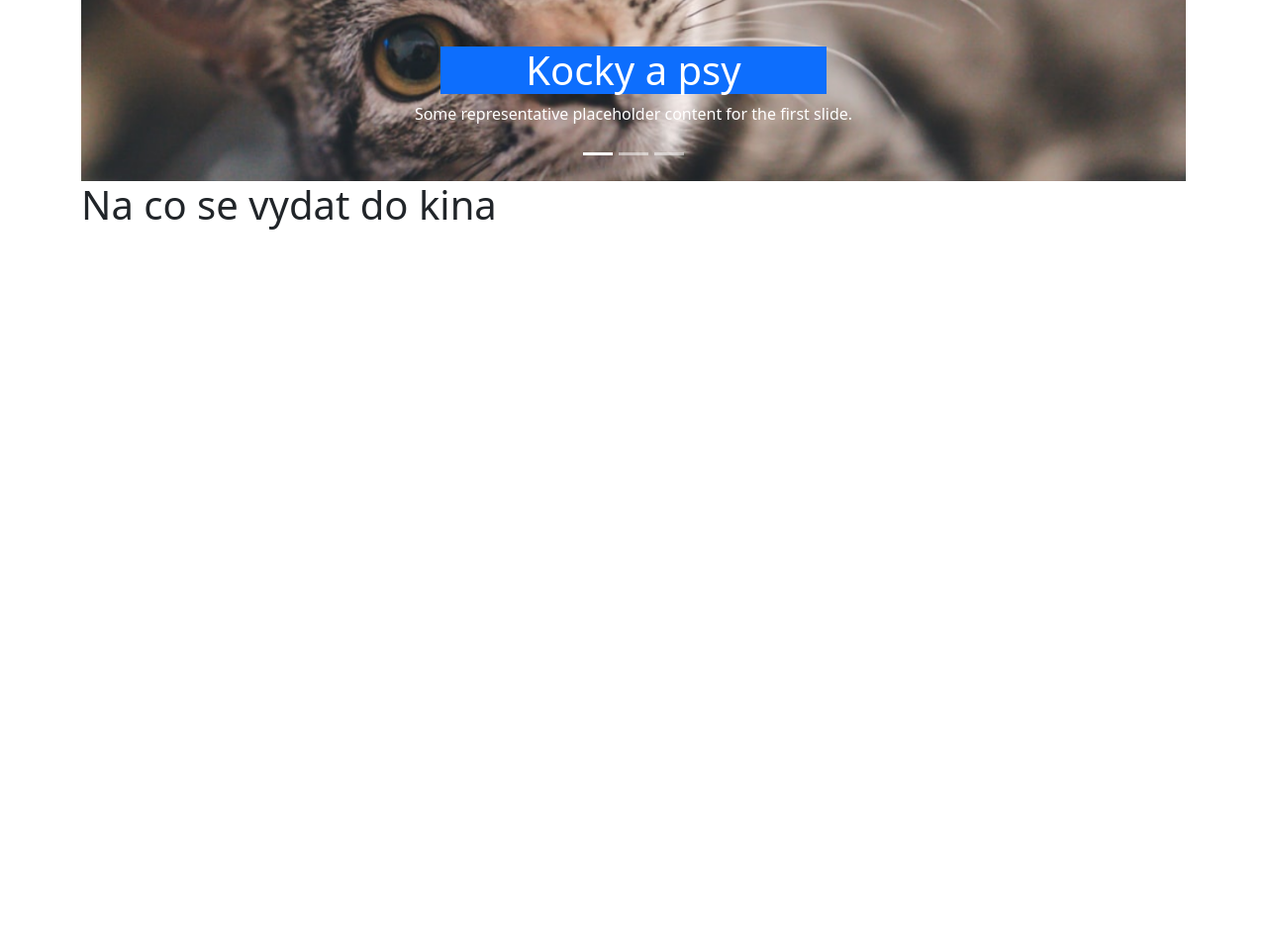
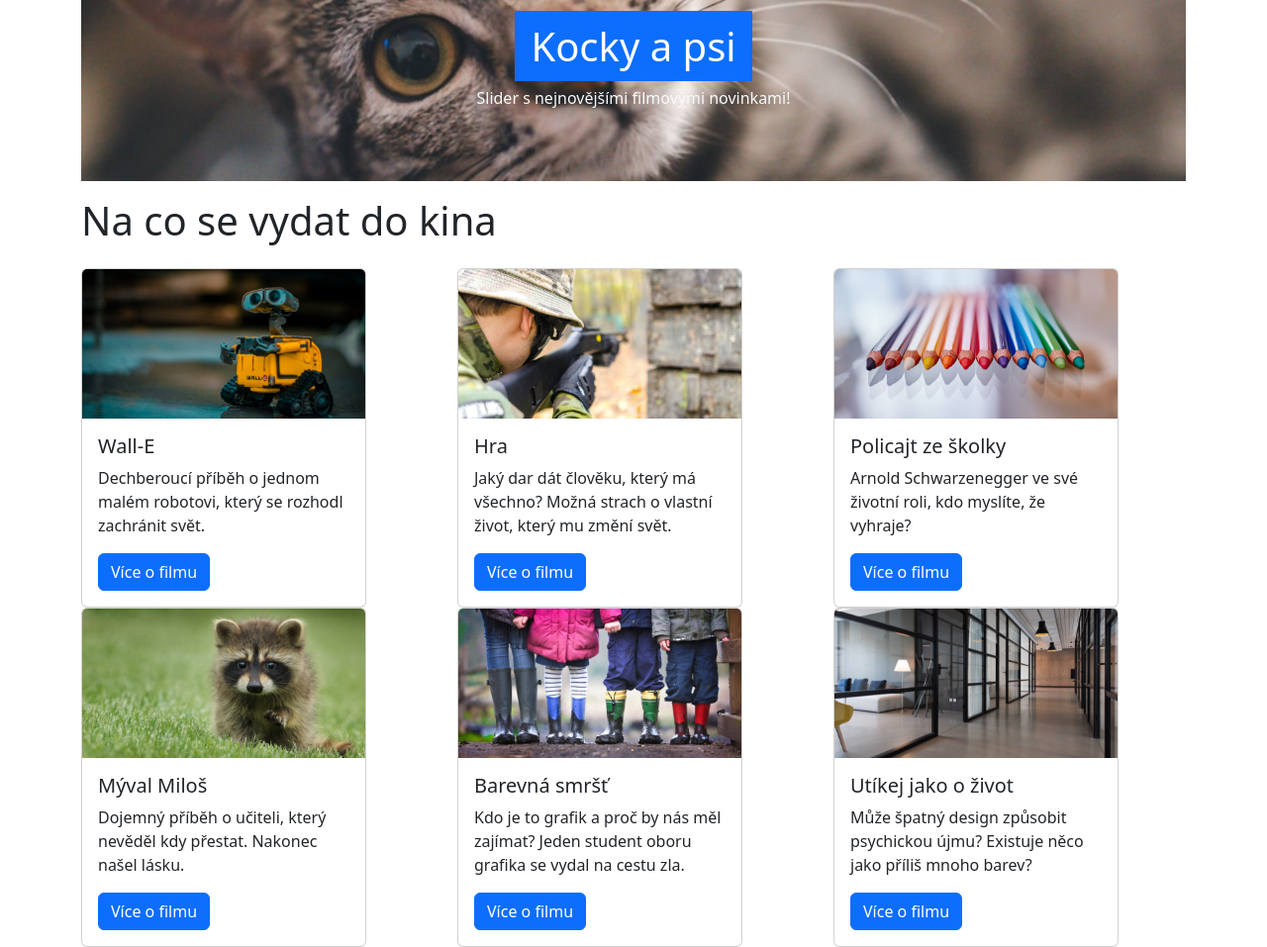
Before and after one commit to bellancy/bootstrap03, a plain HTML site: page index.html in a window 1280 px wide. Shown: the part 359-1316 px from the top of the page at 99% size. Before the commit the page ends 800 px from the top, so only its background shows below. Drawn offline with nearby package versions, Linux system fonts and the light colour scheme.

Commit message:
slide_img_done

```diff
--- a/index.html
+++ b/index.html
@@ -11,7 +11,7 @@
 
 <body>
 
-    <nav class="navbar navbar-expand-lg bg-primary">
+    <nav class="navbar navbar-expand-lg bg-primary m-0">
         <div class="container">
             <a class="navbar-brand text-white" style="max-width: 200px;" href="#">Filmotopia</a>
             <button class="navbar-toggler" type="button" data-bs-toggle="collapse" data-bs-target="#navbarNav"
@@ -36,37 +36,30 @@
     </nav>
     <div class="container">
 
-        <section class="slides">
+        <section class="slides ">
 
-            <div id="carouselExampleCaptions" class="carousel slide">
-                <div class="carousel-indicators">
-                    <button type="button" data-bs-target="#carouselExampleCaptions" data-bs-slide-to="0" class="active"
-                        aria-current="true" aria-label="Slide 1"></button>
-                    <button type="button" data-bs-target="#carouselExampleCaptions" data-bs-slide-to="1"
-                        aria-label="Slide 2"></button>
-                    <button type="button" data-bs-target="#carouselExampleCaptions" data-bs-slide-to="2"
-                        aria-label="Slide 3"></button>
-                </div>
-                <div class="carousel-inner">
+            <div id="carouselExample" class="carousel slide">
+
+                <div class="carousel-inner p-0">
                     <div class="carousel-item active">
                         <img src="images/Slider.png" class="d-block w-100" alt="kocka">
-                        <div class="carousel-caption d-none d-md-block">
-                            <h1 class="bg-primary d-flex justify-content-center w-50 mx-auto">Kocky a psy</h1>
-                            <p>Some representative placeholder content for the first slide.</p>
+                        <div class="carousel-caption d-none d-md-block text-center">
+                            <h1 class="bg-primary d-inline py-2 px-3">Kocky a psi</h1>
+                            <p class="text-light py-3">Slider s nejnovějšími filmovými novinkami!</p>
                         </div>
                     </div>
                     <div class="carousel-item">
                         <img src="images/Slider.png" class="d-block w-100" alt="kocka">
                         <div class="carousel-caption d-none d-md-block">
                             <h1>Second slide label</h1>
-                            <p>Some representative placeholder content for the second slide.</p>
+                            <p class="text-light">Slider s nejnovějšími filmovými novinkami!</p>
                         </div>
                     </div>
                     <div class="carousel-item">
                         <img src="images/Slider.png" class="d-block w-100" alt="kocka">
                         <div class="carousel-caption d-none d-md-block">
                             <h1>Third slide label</h1>
-                            <p>Some representative placeholder content for the third slide.</p>
+                            <p class="text-light">Slider s nejnovějšími filmovými novinkami!</p>
                         </div>
                     </div>
                 </div>
@@ -82,11 +75,85 @@
                 </button>
             </div>
 
+
         </section>
 
         <section class="dokina">
-            <h1>Na co se vydat do kina</h1>
+            <h1 class="py-3">Na co se vydat do kina</h1>
+        </section>
 
+        <section class="vyber-karty">
+            <div class="row">
+                <div class="col-md-4">
+                    <div class="card" style="width: 18rem;">
+                        <img src="images/obr6.png" class="card-img-top" alt="wall">
+                        <div class="card-body">
+                            <h5 class="card-title">Wall-E</h5>
+                            <p class="card-text">Dechberoucí příběh o jednom malém robotovi, který se rozhodl zachránit
+                                svět. </p>
+                            <a href="#" class="btn btn-primary">Více o filmu</a>
+                        </div>
+                    </div>
+                </div>
+
+                <div class="col-md-4">
+                    <div class="card" style="width: 18rem;">
+                        <img src="images/obr5.png" class="card-img-top" alt="wall">
+                        <div class="card-body">
+                            <h5 class="card-title">Hra</h5>
+                            <p class="card-text">Jaký dar dát člověku, který má všechno? Možná strach o vlastní život, který mu změní svět. </p>
+                            <a href="#" class="btn btn-primary">Více o filmu</a>
+                        </div>
+                    </div>
+                </div>
+
+                <div class="col-md-4">
+                    <div class="card" style="width: 18rem;">
+                        <img src="images/obr4.png" class="card-img-top" alt="wall">
+                        <div class="card-body">
+                            <h5 class="card-title">Policajt ze školky</h5>
+                            <p class="card-text">Arnold Schwarzenegger ve své životní roli, kdo myslíte, že vyhraje? </p>
+                            <a href="#" class="btn btn-primary">Více o filmu</a>
+                        </div>
+                    </div>
+                </div>
+
+
+                <div class="col-md-4">
+                    <div class="card" style="width: 18rem;">
+                        <img src="images/obr3.png" class="card-img-top" alt="wall">
+                        <div class="card-body">
+                            <h5 class="card-title">Mýval Miloš</h5>
+                            <p class="card-text">Dojemný příběh o učiteli, který nevěděl kdy přestat. Nakonec našel lásku. </p>
+                            <a href="#" class="btn btn-primary">Více o filmu</a>
+                        </div>
+                    </div>
+                </div>
+
+
+                <div class="col-md-4">
+                    <div class="card" style="width: 18rem;">
+                        <img src="images/obr2.png" class="card-img-top" alt="wall">
+                        <div class="card-body">
+                            <h5 class="card-title">Barevná smršť</h5>
+                            <p class="card-text">Kdo je to grafik a proč by nás měl zajímat? Jeden student oboru grafika se vydal na cestu zla.</p>
+                            <a href="#" class="btn btn-primary">Více o filmu</a>
+                        </div>
+                    </div>
+                </div>
+
+
+                <div class="col-md-4">
+                    <div class="card" style="width: 18rem;">
+                        <img src="images/obr1.png" class="card-img-top" alt="wall">
+                        <div class="card-body">
+                            <h5 class="card-title">Utíkej jako o život</h5>
+                            <p class="card-text">Může špatný design způsobit psychickou újmu? Existuje něco jako příliš mnoho barev?</p>
+                            <a href="#" class="btn btn-primary">Více o filmu</a>
+                        </div>
+                    </div>
+                </div>
+            </div>
         </section>
     </div>
 
```
Lines whose indentation alone changed are shown as unchanged.
